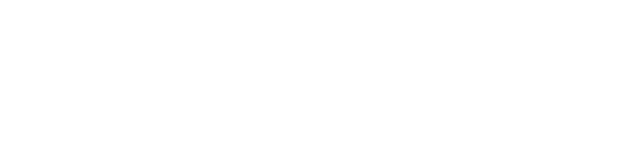
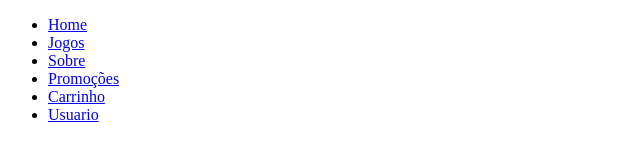
Before and after one commit to FelipeMoura7/TRABALHO-IHM-site-, a plain HTML site: page IHM Site/assets/index.html in a window 1280 px wide. Shown: the whole page, without its empty margins (0-640 px from the left). Drawn offline with Linux system fonts and the light colour scheme.

Commit message:
Atualização da página inicial do site IHM

```diff
--- a/IHM Site/assets/index.html
+++ b/IHM Site/assets/index.html
@@ -3,6 +3,23 @@
     <head>
         <meta charset="UTF-8">
         <meta name="viewport" content="width=device-width, initial-scale=1.0">
-        <title>Quem sou eu?</title>
+        <title> Terrifier Games </title>
+        <link rel="stylesheet" href="styles.css">
+        <script src="script.js"></script>
+    </head>
+    <body>
+        <header>
+            <nav>
+                <ul>
+                    <li><a href="#home">Home</a></li>
+                    <li><a href="#games">Jogos</a></li>
+                    <li><a href="#about">Sobre</a></li>
+                    <li><a href="#promoções">Promoções</a></li>
+                    <li><a href="#Carrinho">Carrinho</a></li>
+                    <li><a href="#Usuário">Usuario</a></li>
+                </ul>
+            </nav>
+        </header>
+    </body>
 
   </html>
```
